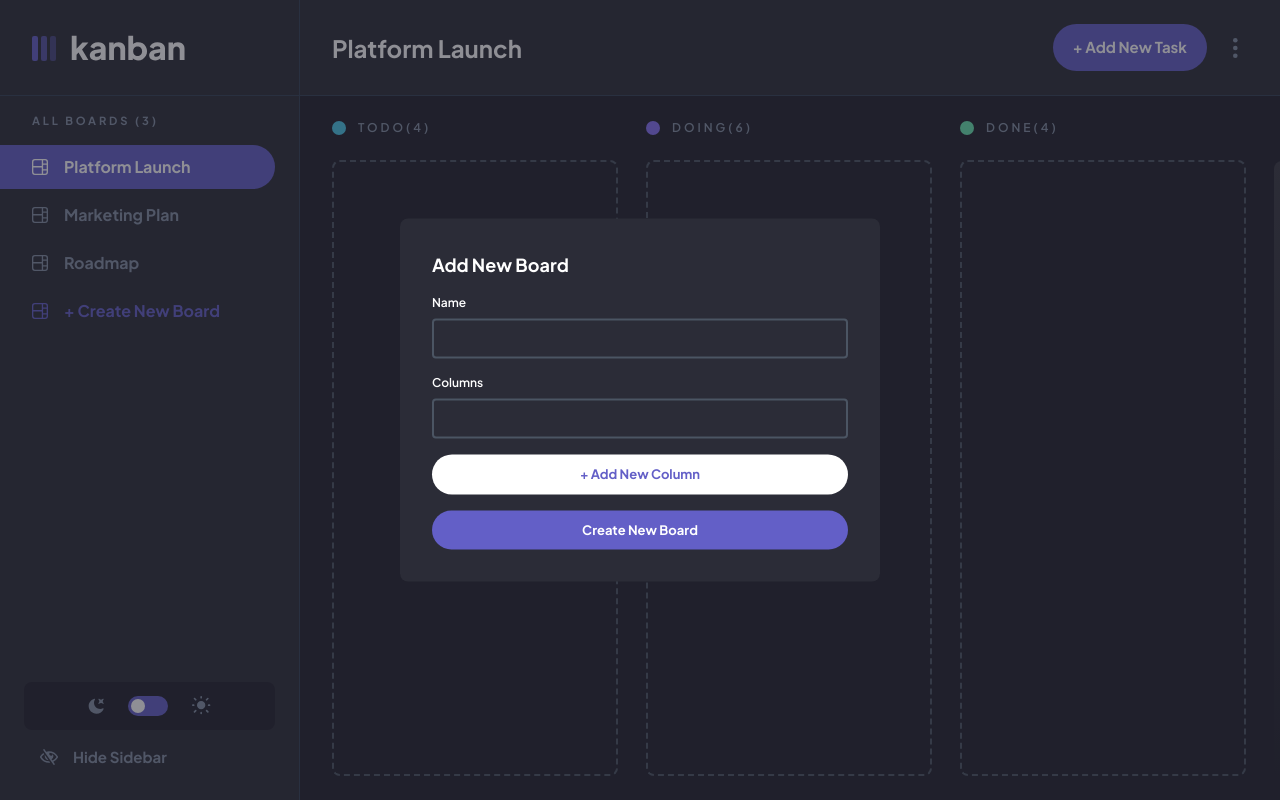
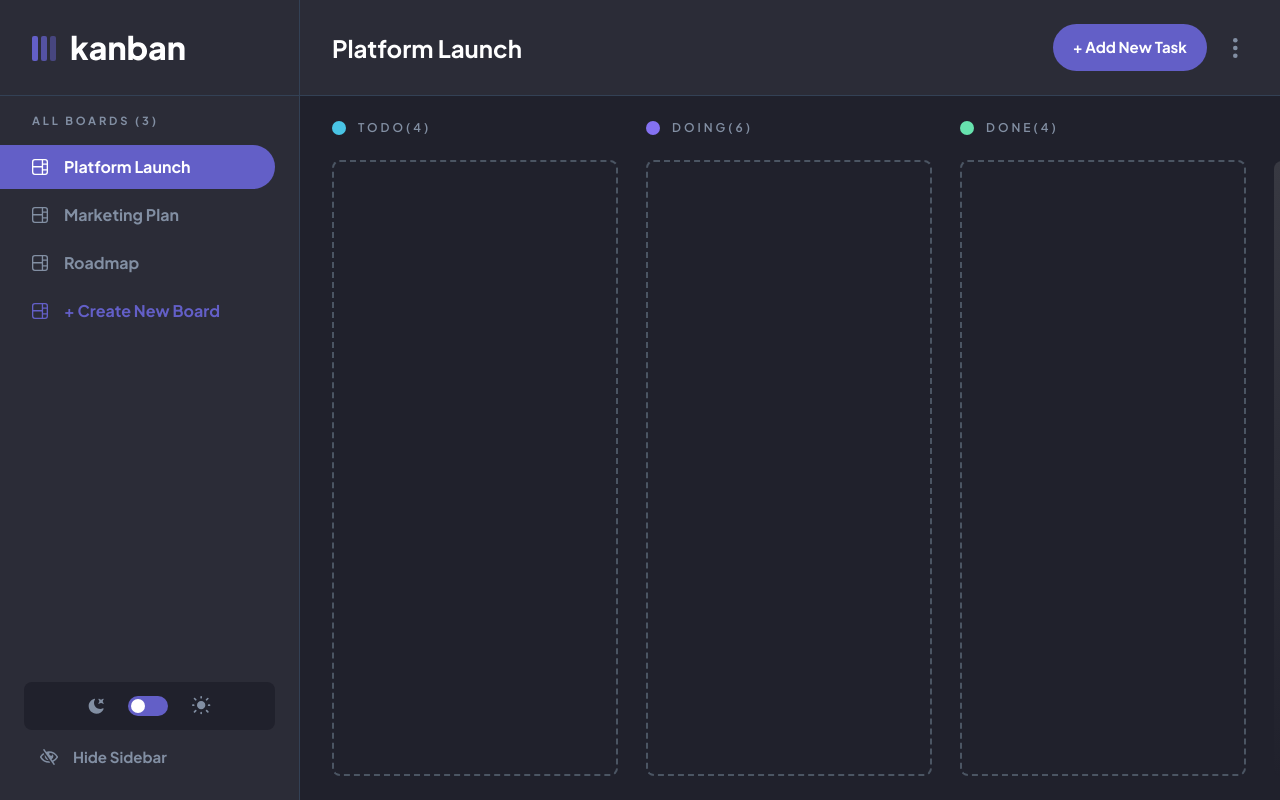
Before and after one commit to Mohamad-Ilham-Ramadhan/kanban-vue, a Vue app: page / in a window 1280 px wide. Built offline with nearby package versions, Linux system fonts and the light colour scheme.

Commit message:
create, style and interact: board option dropdown

```diff
--- a/src/App.vue
+++ b/src/App.vue
@@ -24,7 +24,8 @@ function toggleTheme() {
   else theme.value = 'dark'
 }
 
-const openCreateNewBoard = ref(true)
+const openCreateNewBoard = ref(false)
+const openOption = ref(false)
 
 function onSubmit(values) {
   alert(JSON.stringify(values, null, 2))
@@ -53,11 +54,19 @@ function onInvalidSubmit() {
       <div class="font-bold text-2xl">{{ boardStore.board.name }}</div>
       <div class="flex items-center">
         <Button text="+ Add New Task" class="mr-4" />
-        <button
-          class="block p-2.5 rounded-xl text-slate-400 hover:bg-slate-200 dark:hover:bg-dark transition-colors"
-        >
-          <IconEllipsis />
-        </button>
+        <div class="relative">
+          <button
+            @click="openOption = !openOption"
+            class="block p-2.5 rounded-xl text-slate-400 hover:bg-slate-200 dark:hover:bg-dark transition-colors"
+          >
+            <IconEllipsis />
+          </button>
+          <div v-show="openOption" class="absolute z-[1000] right-0 top-[130%] w-[196px] px-6 py-4 rounded-lg font-semibold bg-dark drop-shadow-md">
+            <div class="hover:cursor-pointer hover:opacity-60 text-slate-400 mb-3 transition-opacity">Edit Board</div>
+            <div class="hover:cursor-pointer hover:opacity-60 text-red-500 transition-opacity">Delete Board</div>
+          </div>
+          <div v-show="openOption" @click="openOption = false" class="fixed z-[100] inset-0"></div>
+        </div>
       </div>
     </div>
   </header>
```
